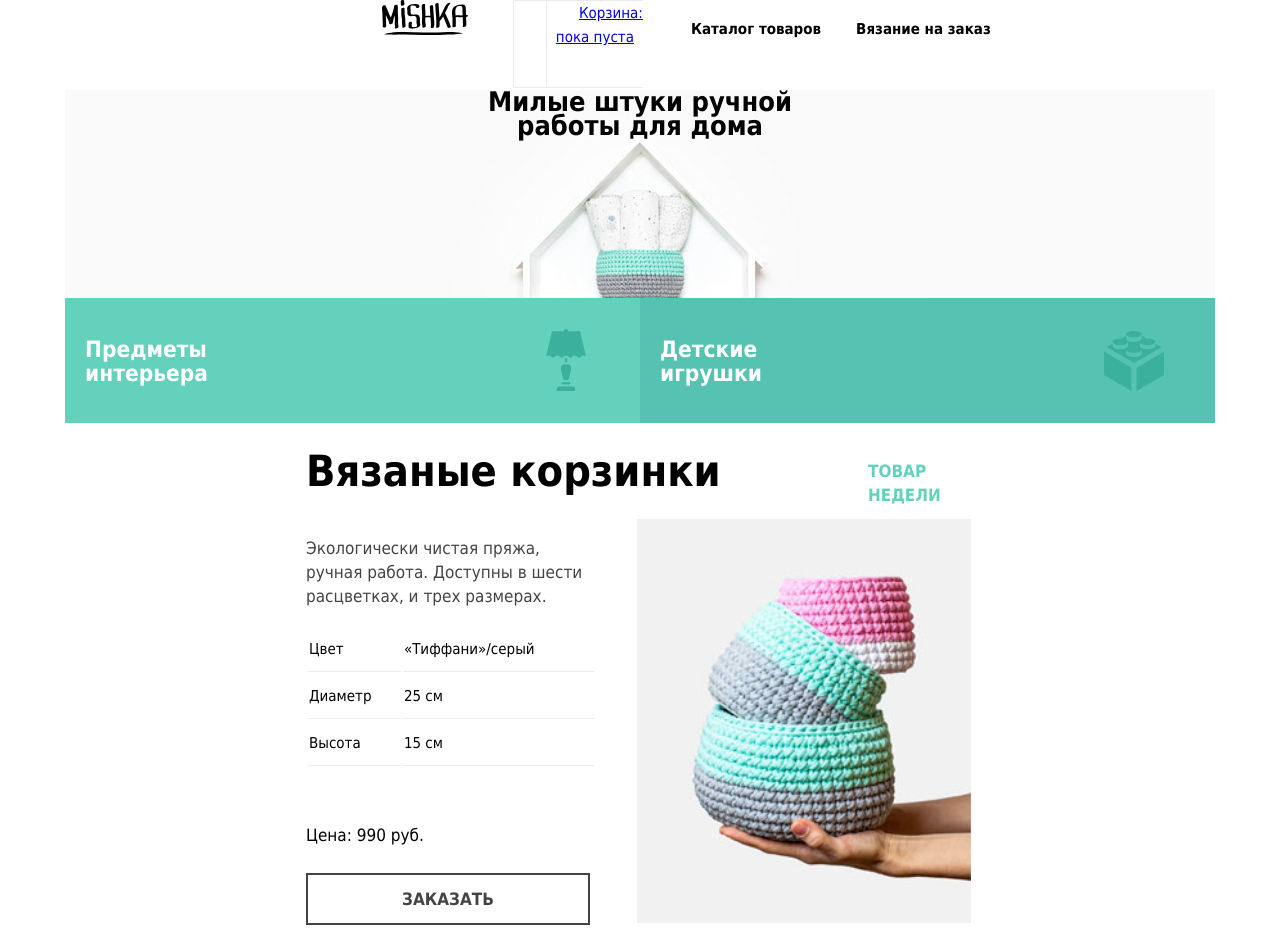
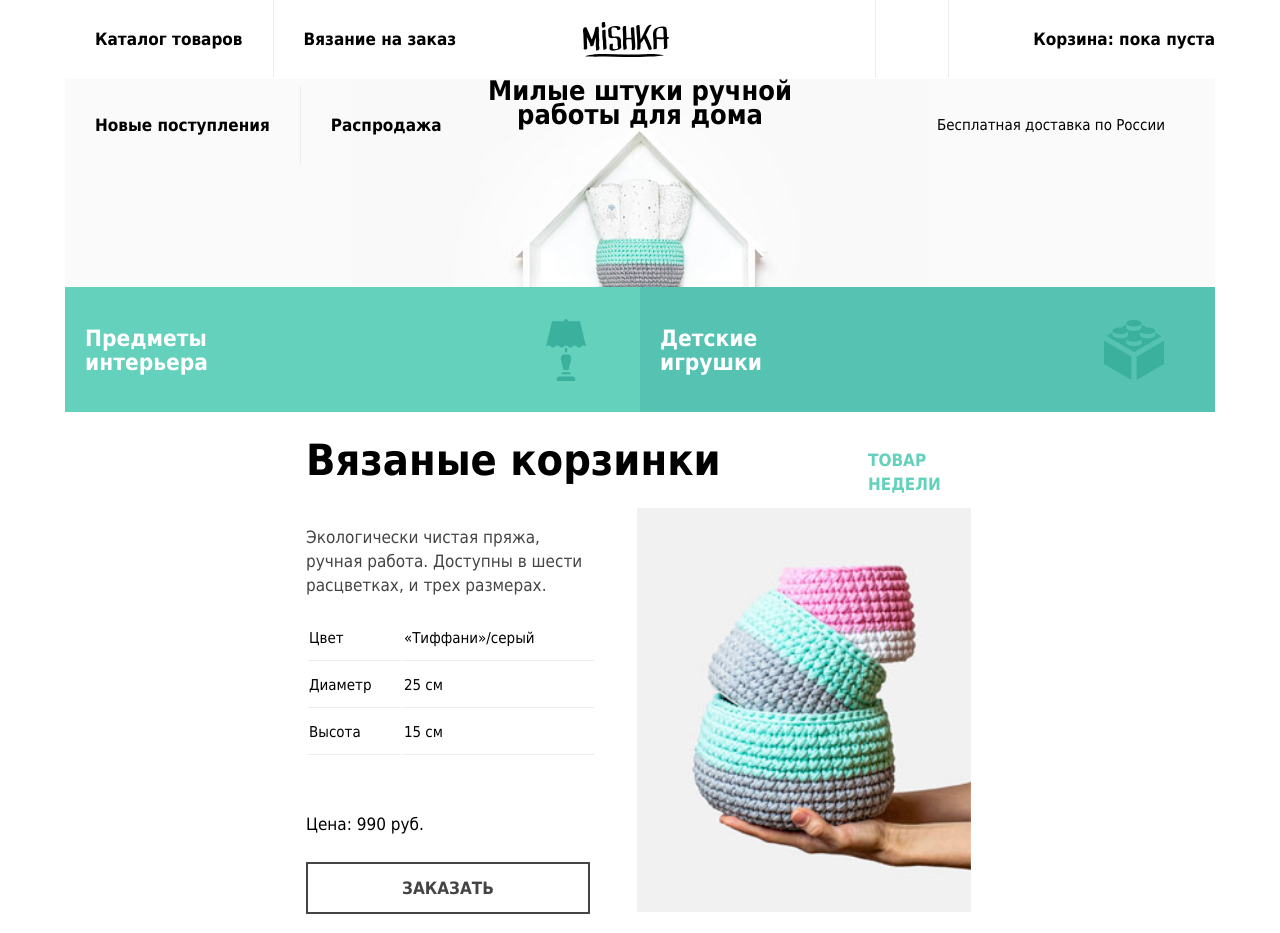
Before and after one commit to nlv-nki/104699-mishka, a website: page source/index.html in a window 1280 px wide. Shown: the top 933 px of the page. Drawn offline with nearby package versions, Linux system fonts and the light colour scheme; files that its build step writes are made by us from their sources.

Commit message:
Закончили шапку

```diff
--- a/source/index.html
+++ b/source/index.html
@@ -9,40 +9,26 @@
   <body>
     <header class="page-header">
 <!-- header -->
-  <a class="page-header__logo">
 
-      </a>
-
-    <button type="button" class="page-header__toggle page-header__toggle--open page-header__toggle--no-js">Меню</button>
-
-
-
-
-    <div class="page-header__logo">
-        <a class="page-header__link page-header__link--current">
+      <div class="page-header__wrapper">
+      <div class="page-header__logo">
+        <a class="page-header__link page-header__link--current" href="#">
          <img src="img/logo-mobile.svg"  alt="Мишка">
-
         </a>
         <button type="button" class="page-header__toggle page-header__toggle--open">Меню</button>
       </div>
-
-
-
-
-
-
 
       <ul class="main-nav main-nav--closed main-nav--no-js">
         <li class="main-nav__item">
           <a class="main-nav__link" href="catalog.html">Каталог товаров</a>
         </li>
         <li class="main-nav__item">
-          <a class="main-nav__link" href="form.html">Вязание на заказ</a>
+          <a class="main-nav__link" href="form-mobile.html">Вязание на заказ</a>
         </li>
       </ul>
 
 
-            <ul class="user-nav user-nav--closed user-nav--no-js">
+      <ul class="user-nav user-nav--closed user-nav--no-js">
         <li class="user-nav__item">
           <a class="user-nav__link user-nav__link--search" href="#">Поиск по сайту
             <svg class="user-nav__link-svg" width="20" height="20">
@@ -59,6 +45,19 @@
         </li>
       </ul>
 
+
+      <ul class="main-nav main-nav--desc">
+        <li class="main-nav__item">
+          <a class="main-nav__link" href="catalog.html">Новые поступления</a>
+        </li>
+        <li class="main-nav__item">
+          <a class="main-nav__link" href="form.html">Распродажа</a>
+        </li>
+      </ul>
+      <span class="page-header__delivery">Бесплатная доставка по России</span>
+
+
+      </div>
 
 
 
--- a/source/less/blocks/main-nav.less
+++ b/source/less/blocks/main-nav.less
@@ -1,53 +1,64 @@
 .main-nav {
-
+  list-style-type: none;
   padding: 0;
   margin: 0;
-    list-style: none;
-    background: #fff;
-    display: none;
-
-}
-.main-nav--closed {
+  &--desc {
     display: none;
   }
-
+}
 .main-nav__item {
+  border-top: 1px solid #ececec;
+}
+.main-nav__link {
+  padding: 27px 0;
+  padding-left: 75px;
   display: block;
-  min-height: 80px;
-  // border-bottom: 1px solid #ececec;
-  box-sizing: border-box;
+  font-size: 17px;
+  color: #000;
+  font-weight: 700;
+  text-decoration: none;
 }
 
-.main-nav__item a {
-    color: #000;
-    text-decoration: none;
-    padding: 17px 35px 0 0;
-    font-size: 15px;
-    font-weight: 700;
-    line-height: 24px;
-}
-
-
-
-@media (min-width: 768px) {
+@media (min-width: 768px){
   .main-nav {
     display: flex;
-    padding-left: 48px;
-    box-sizing: border-box;
-    background: 0 0;
+    &--desc {
+      display: none;
+    }
   }
   .main-nav__link {
-    display: flex;
-    padding-left: 48px;
-    box-sizing: border-box;
-    background: 0 0;
+    padding-left: 0;
   }
-
-}
-
-@media (min-width: 1150px) {
-  .main-nav {
-    width: 1150px;
-    margin:0 auto;
+  .main-nav__item {
+    border-top: 0;
+    margin-left: 37px;
+    &:first-child {
+      margin-left: 50px;
     }
   }
+}
+@media (min-width: 1150px){
+  .main-nav {
+    order: -3;
+    &--desc {
+      display: flex;
+      order: 0;
+      .main-nav__item:first-child {
+        border: none;
+      }
+    }
+  }
+  .main-nav__item {
+    margin: 0;
+    &:first-child {
+      margin: 0;
+      .main-nav__link {
+        border-right: 1px solid #ececec;
+      }
+    }
+  }
+  .main-nav__link {
+    padding-left: 30px;
+    padding-right: 30px;
+  }
+}
--- a/source/less/blocks/page-header.less
+++ b/source/less/blocks/page-header.less
@@ -1,67 +1,69 @@
 .page-header {
-    text-align: center;
-    width:320px;
-    margin:0 auto;
+    background-color: #fff;
+}
+.page-header__wrapper {
+    width: 320px;
+    margin: 0 auto;
+}
+.page-header__logo {
+    width: 100%;
+    position: relative;
+}
+.page-header__toggle {
+    position: absolute;
+    top: 30px;
+    right: 30px;
+}
+.page-header__link {
+    display: block;
+    padding: 22px 0;
+    img {
+        display: block;
+        margin:  0 auto;
+    }
+}
+.page-header__delivery {
+    display: none;
 }
 
-
-.page-header__toggle {
-    position: absolute;
-    top: 0px;
-    right: 20px;
-    display: block;
-    width: 40px;
-    height: 40px;
-    font-size: 0;
-    background-color: transparent;
-    border: none;
-    outline: none;
-    cursor: pointer;
+@media (min-width: 768px){
+    .page-header__wrapper {
+        width: 768px;
+        display: flex;
+        flex-wrap: wrap;
+        margin-bottom: -85px;
+    }
+    .page-header__toggle {
+        display: none;
+    }
+    .page-header__logo {
+        order: -2;
+        flex-grow: 1;
+        max-width: 370px;
+    }
+    .page-header__link {
+        display: inline-block;
+        margin-left: 47px;
+        img {
+            margin-right: auto;
+        }
+    }
+    .page-header__delivery {
+        display: block;
+        margin-top: auto;
+        margin-bottom: auto;
+        margin-right: 50px;
+        margin-left: auto;
+    }
 }
 
-
-
-.page-header__toggle--no-js::before, .page-header__toggle--open::before {
-    content: "";
-    position: absolute;
-    top: 12px;
-    right: 11px;
-    width: 20px;
-    height: 2px;
-    background-color: #221f1f;
-    box-shadow: 0 6px 0 0 #221f1f, 0 12px 0 0 #221f1f;
+@media (min-width: 1150px){
+    .page-header__wrapper {
+        width: 1150px;
+    }
+    .page-header__logo {
+        max-width: 150px;
+        margin-right: auto;
+        margin-left: 50px;
+    }
 }
-
-
-@media (min-width: 768px) {
-
-  .page-header {
-    width:768px;
-    height:90px;
-    display:flex;
-  }
-
-
-  .page-header__logo {
-    order: -2;
-    padding-left: 48px;
-    width: 370px;
-    height: 88px;
-  }
-
-  .page-header__toggle {
-    display:none;
-  }
-
-
-
-}
-
-
-@media (min-width: 1150px) {
-  .page-header {
-    display:flex;
-    width:1150px;
-  }
-
-}
--- a/source/less/blocks/user-nav.less
+++ b/source/less/blocks/user-nav.less
@@ -1,46 +1,48 @@
 .user-nav {
-    padding: 0;
-    margin: 0;
-    list-style: none;
-    background: #fff;
+  list-style-type: none;
+  padding: 0;
+  margin: 0;
+}
+.user-nav__item {
+  border-top: 1px solid #ececec;
+}
+.user-nav__link {
+  padding: 27px 0;
+  padding-left: 75px;
+  display: block;
+  font-size: 17px;
+  color: #000;
+  font-weight: 700;
+  text-decoration: none;
+  position: relative;
+}
+.user-nav__link-svg {
+  position: absolute;
+  top: 50%;
+  transform: translate(0, -50%);
+  left: 32px;
+  fill: #000;
 }
 
-.user-nav, .user-nav--closed {
-    display: none;
-}
-
-.user-nav__item {
-    display: block;
-    min-height: 80px;
-    border-bottom: 1px solid #ececec;
-    box-sizing: border-box;
-}
-
-@media (min-width: 768px) {
+@media (min-width: 768px){
   .user-nav {
     order: -1;
-    flex-grow: 1;
     display: flex;
   }
+  .user-nav__item {
+    border-top: 0;
+  }
+  .user-nav__link {
+    padding-left: 84px;
+    &--search {
+      border-right: 1px solid #ececec;
+      border-left: 1px solid #ececec;
+      font-size: 0;
+      padding-left: 36px;
+      padding-right: 36px;
+    }
+  }
+}
+@media (min-width: 1150px){
 
-.user-nav__link--cart {
-    padding-left: 83px;
-  }
-
-  .user-nav__item {
-    height: 88px;
-    box-sizing: border-box;
-    border-top: 1px solid #ececec;
-    border-left: 1px solid #ececec;
-  }
-
-  .user-nav__link--search {
-    width: 82px;
-    font-size: 0;
-  }
-
-  .user-nav__link {
-    padding-left: 32px;
-    box-sizing: border-box;
- }
 }
```
Also changed, not shown: source/catalog.html (+15 -44 lines). Lines whose indentation alone changed are shown as unchanged.
